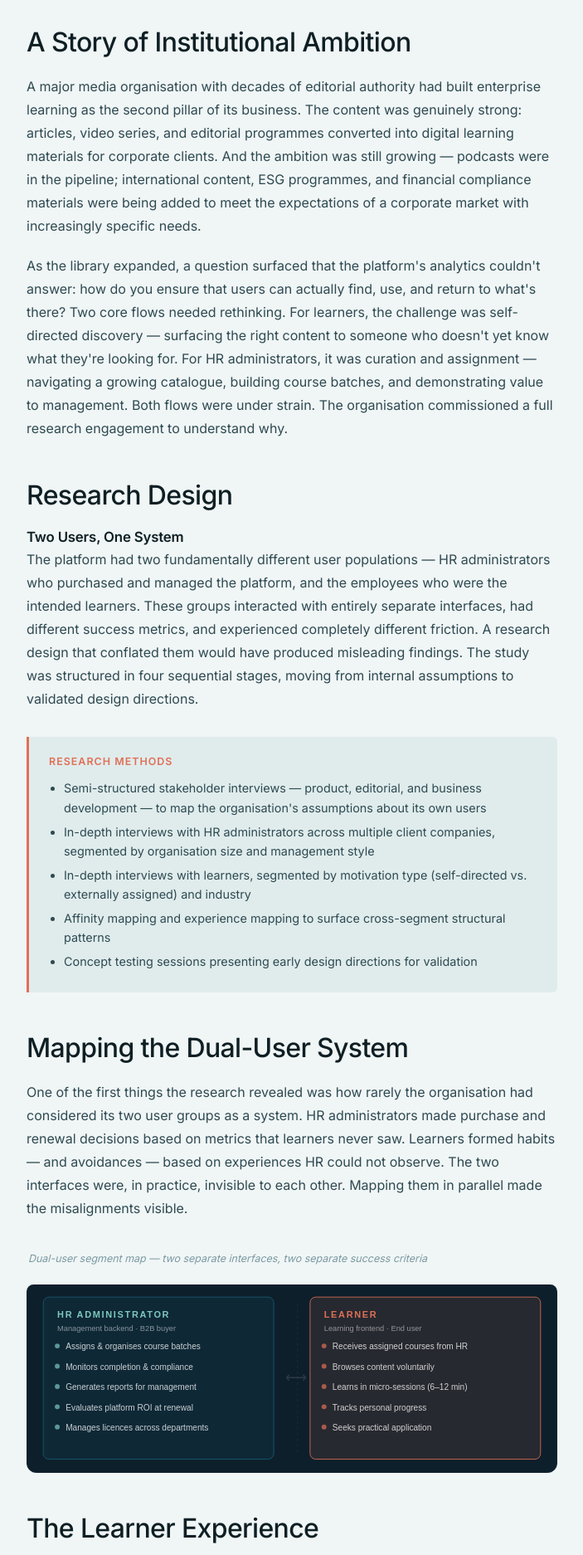
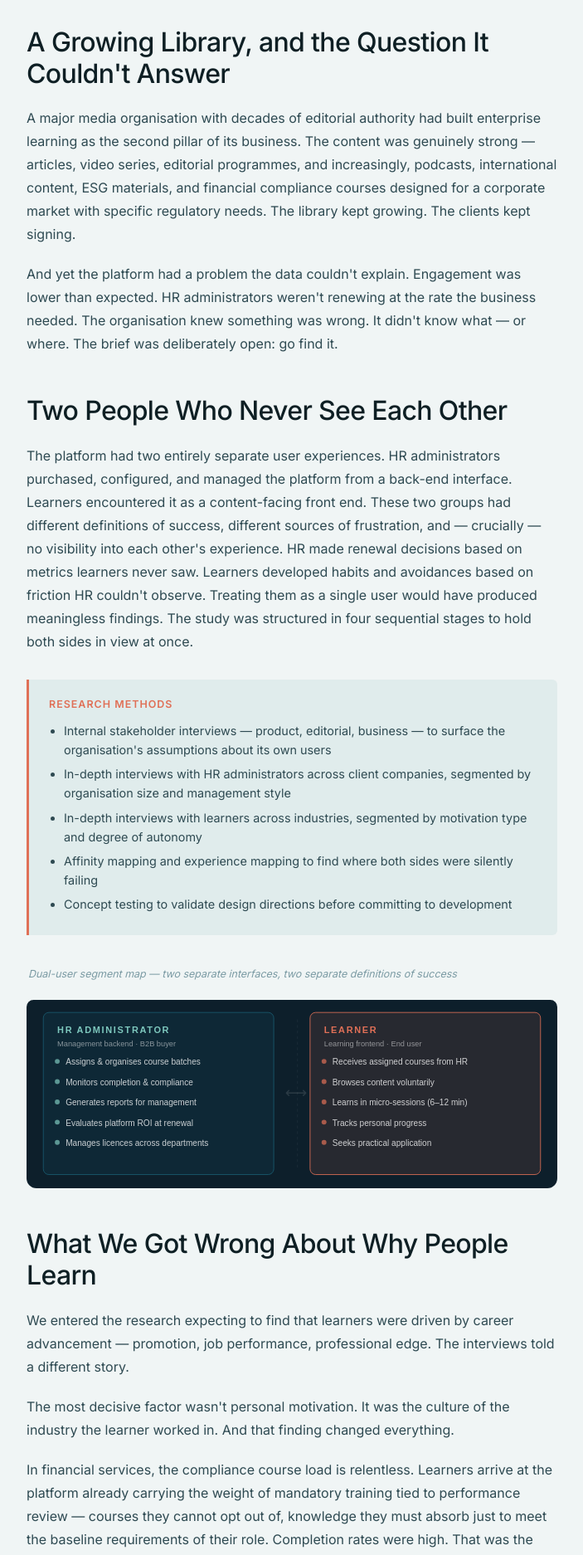
Before and after one commit to tl-sy-nl/portfolio, a React (Vite) app: page /cases/digital-learning in a window 1280 px wide. Shown: the part 920-2794 px from the top of the page at 83% size, without its empty margins (288-991 px from the left). Built offline with nearby package versions, Linux system fonts and the light colour scheme; a web font is replaced by a local one.

Commit message:
Digital Learning: rewrite toward Luxury VIP tone — social learning as core insight, exhaustion texture, no consulting headers

```diff
--- a/src/pages/cases/DigitalLearning.jsx
+++ b/src/pages/cases/DigitalLearning.jsx
@@ -414,53 +414,45 @@ export default function DigitalLearning() {
 
       {/* OVERVIEW */}
       <FadeIn>
-        <h2>A Story of Institutional Ambition</h2>
-        <p>A major media organisation with decades of editorial authority had built enterprise learning as the second pillar of its business. The content was genuinely strong: articles, video series, and editorial programmes converted into digital learning materials for corporate clients. And the ambition was still growing — podcasts were in the pipeline; international content, ESG programmes, and financial compliance materials were being added to meet the expectations of a corporate market with increasingly specific needs.</p>
-        <p>As the library expanded, a question surfaced that the platform's analytics couldn't answer: how do you ensure that users can actually find, use, and return to what's there? Two core flows needed rethinking. For learners, the challenge was self-directed discovery — surfacing the right content to someone who doesn't yet know what they're looking for. For HR administrators, it was curation and assignment — navigating a growing catalogue, building course batches, and demonstrating value to management. Both flows were under strain. The organisation commissioned a full research engagement to understand why.</p>
+        <h2>A Growing Library, and the Question It Couldn't Answer</h2>
+        <p>A major media organisation with decades of editorial authority had built enterprise learning as the second pillar of its business. The content was genuinely strong — articles, video series, editorial programmes, and increasingly, podcasts, international content, ESG materials, and financial compliance courses designed for a corporate market with specific regulatory needs. The library kept growing. The clients kept signing.</p>
+        <p>And yet the platform had a problem the data couldn't explain. Engagement was lower than expected. HR administrators weren't renewing at the rate the business needed. The organisation knew something was wrong. It didn't know what — or where. The brief was deliberately open: go find it.</p>
       </FadeIn>
 
       {/* RESEARCH DESIGN */}
       <FadeIn>
-        <h2>Research Design</h2>
-        <h3>Two Users, One System</h3>
-        <p>The platform had two fundamentally different user populations — HR administrators who purchased and managed the platform, and the employees who were the intended learners. These groups interacted with entirely separate interfaces, had different success metrics, and experienced completely different friction. A research design that conflated them would have produced misleading findings. The study was structured in four sequential stages, moving from internal assumptions to validated design directions.</p>
+        <h2>Two People Who Never See Each Other</h2>
+        <p>The platform had two entirely separate user experiences. HR administrators purchased, configured, and managed the platform from a back-end interface. Learners encountered it as a content-facing front end. These two groups had different definitions of success, different sources of frustration, and — crucially — no visibility into each other's experience. HR made renewal decisions based on metrics learners never saw. Learners developed habits and avoidances based on friction HR couldn't observe. Treating them as a single user would have produced meaningless findings. The study was structured in four sequential stages to hold both sides in view at once.</p>
       </FadeIn>
 
       <FadeIn>
         <div className="callout">
           <h4>Research Methods</h4>
           <ul>
-            <li>Semi-structured stakeholder interviews — product, editorial, and business development — to map the organisation's assumptions about its own users</li>
-            <li>In-depth interviews with HR administrators across multiple client companies, segmented by organisation size and management style</li>
-            <li>In-depth interviews with learners, segmented by motivation type (self-directed vs. externally assigned) and industry</li>
-            <li>Affinity mapping and experience mapping to surface cross-segment structural patterns</li>
-            <li>Concept testing sessions presenting early design directions for validation</li>
+            <li>Internal stakeholder interviews — product, editorial, business — to surface the organisation's assumptions about its own users</li>
+            <li>In-depth interviews with HR administrators across client companies, segmented by organisation size and management style</li>
+            <li>In-depth interviews with learners across industries, segmented by motivation type and degree of autonomy</li>
+            <li>Affinity mapping and experience mapping to find where both sides were silently failing</li>
+            <li>Concept testing to validate design directions before committing to development</li>
           </ul>
         </div>
       </FadeIn>
 
-      {/* DUAL USER */}
-      <FadeIn>
-        <h2>Mapping the Dual-User System</h2>
-        <p>One of the first things the research revealed was how rarely the organisation had considered its two user groups as a system. HR administrators made purchase and renewal decisions based on metrics that learners never saw. Learners formed habits — and avoidances — based on experiences HR could not observe. The two interfaces were, in practice, invisible to each other. Mapping them in parallel made the misalignments visible.</p>
-      </FadeIn>
-
       <FadeIn>
         <div className="diagram-block">
-          <p className="diagram-caption">Dual-user segment map — two separate interfaces, two separate success criteria</p>
+          <p className="diagram-caption">Dual-user segment map — two separate interfaces, two separate definitions of success</p>
           <DualSegmentDiagram />
         </div>
       </FadeIn>
 
       {/* LEARNER */}
       <FadeIn>
-        <h2>The Learner Experience</h2>
-        <h3>What Working Learners Actually Do</h3>
-        <p>We entered the research with a set of assumptions: that working learners are driven primarily by career advancement and job performance — and that if the content was good enough and the interface clear enough, engagement would follow. The interviews challenged both assumptions directly.</p>
-        <p>Fragmented learning was already the primary mode. Most learners accessed the platform during commuting, idle moments at the office, or lunch breaks — windows averaging six to twelve minutes. Yet the platform's architecture was built for sustained, focused sessions. Before a learner could feel any benefit, the platform had already communicated how much effort it would require. It led with burden. Value came later, if at all.</p>
-        <p>More significantly, individual motivation turned out to be less decisive than the culture of the industry the learner worked in. In financial services — where compliance course loads are heavy and employees are regularly assigned mandatory training — there was little margin for exploratory learning. Learners completed what was required because it was tied to performance review. Completion rates were high. But self-directed engagement was nearly absent: when your professional field demands constant knowledge updating just to keep pace, there is simply no bandwidth left over.</p>
-        <p>A contrasting pattern emerged among sales staff and middle managers across industries. These roles share a structural need: accumulating material for conversations across different groups. Networking, pitching, facilitating — work that draws on breadth. These learners showed the highest rates of voluntary, exploratory learning. During the COVID period, when in-person interaction disappeared, their learning activity surged — not primarily because they wanted the knowledge, but because learning had become a substitute for the social exchange they had lost.</p>
-        <p>This finding sharpened when we looked at how HR used the platform socially. The most engaged client teams were those where HR had deliberately curated courses as shared experiences — organising sessions where learners could exchange what they had learned with each other. The data confirmed something the platform had not been designed around: learning and social connection are not separable. Strip away the social dimension, and even well-motivated learners drift.</p>
+        <h2>What We Got Wrong About Why People Learn</h2>
+        <p>We entered the research expecting to find that learners were driven by career advancement — promotion, job performance, professional edge. The interviews told a different story.</p>
+        <p>The most decisive factor wasn't personal motivation. It was the culture of the industry the learner worked in. And that finding changed everything.</p>
+        <p>In financial services, the compliance course load is relentless. Learners arrive at the platform already carrying the weight of mandatory training tied to performance review — courses they cannot opt out of, knowledge they must absorb just to meet the baseline requirements of their role. Completion rates were high. That was the visible number. What was invisible was the exhaustion behind it: a kind of quiet depletion that leaves no room for curiosity, no appetite for anything beyond what is required. When your field demands that you keep pace just to stay in place, there is nothing left over for exploration.</p>
+        <p>The contrast came from sales staff and middle managers. These roles run on breadth — on having something to say to different people, in different rooms, across different conversations. Learning, for them, is a form of social preparation. They showed the highest rates of voluntary, exploratory engagement across the study. During COVID, when the face-to-face exchange those roles depend on disappeared overnight, their learning activity surged — not because they suddenly wanted knowledge for its own sake, but because learning had become the only available substitute for the human contact they had lost.</p>
+        <p>The clearest confirmation came from a pattern HR had stumbled into without fully understanding it. The most engaged client teams were those where HR had deliberately turned courses into shared events — organising sessions where learners exchanged what they'd studied, compared what they'd taken away, built on each other's thinking. Learning as conversation. The data confirmed what these HR managers had sensed intuitively: once you remove the social dimension, even motivated learners stop coming back.</p>
       </FadeIn>
 
       <FadeIn>
@@ -472,9 +464,8 @@ export default function DigitalLearning() {
 
       {/* HR LIFECYCLE */}
       <FadeIn>
-        <h2>The HR Administrator Experience</h2>
-        <h3>A Lifecycle of Accumulating Friction</h3>
-        <p>For HR administrators, the platform's friction was concentrated at two specific junctures: the initial course assignment workflow, and the mid-term reporting phase. Neither was a simple usability problem. They were structural — built into how the platform had been designed to work.</p>
+        <h2>The Cost of Operating the Platform</h2>
+        <p>For HR administrators, the frustration was more immediate. Friction concentrated at two moments: building the initial course assignment, and generating the mid-term reports that justified the platform's cost to management. Neither was a minor inconvenience.</p>
       </FadeIn>
 
       <FadeIn>
@@ -484,7 +475,7 @@ export default function DigitalLearning() {
       </FadeIn>
 
       <FadeIn>
-        <p>The investment required to operate the platform was consuming a disproportionate share of HR bandwidth — creating a perverse dynamic: the more an administrator had invested in setting up the platform, the more evidence they had accumulated that it wasn't worth the cost. Research identified three distinct HR management styles — centralised control, incentive-based, and autonomous learning — each of which experienced this friction differently, but none of which escaped it entirely.</p>
+        <p>The more an administrator invested in operating the platform, the more evidence they accumulated that the return didn't justify the effort. It was a slow erosion of belief — and it happened at exactly the moments when HR needed to be most convinced. Research identified three distinct management styles among HR administrators, each engaging with the platform differently. None of them escaped this dynamic entirely.</p>
       </FadeIn>
 
       <FadeIn>
@@ -496,43 +487,29 @@ export default function DigitalLearning() {
 
       {/* THREE GAPS */}
       <FadeIn>
-        <h2>Three Structural Gaps</h2>
-        <p>Synthesis across all interviews produced a finding that reframed the project's scope. The platform's problems were not primarily interface issues — they were misalignments between how the organisation understood its own product and how users actually experienced it. Three gaps, operating at the level of mental models, invisible to the platform's analytics.</p>
+        <h2>What the Platform Had Got Wrong</h2>
+        <p>Bringing both sides of the research together produced a finding that reframed the project entirely. The platform's problems weren't interface problems. They were three gaps between what the organisation believed about its product and what users actually experienced — invisible to analytics, operating at the level of assumption.</p>
       </FadeIn>
 
       <FadeIn>
         <div className="diagram-block">
-          <p className="diagram-caption">Three structural gaps — company assumptions vs. user reality</p>
+          <p className="diagram-caption">Three gaps between company assumption and user reality</p>
           <ThreeGapDiagram />
         </div>
       </FadeIn>
 
       <FadeIn>
-        <h3>Gap 1: Brand Perception</h3>
-        <p>The organisation understood itself as an enterprise learning platform. Learners experienced it as a general-knowledge media source. This meant users arrived with casual browsing expectations — and encountered an interface built for structured study. The mismatch wasn't occasional friction. It was permanent.</p>
-
-        <h3>Gap 2: Content Depth</h3>
-        <p>Internal stakeholders rated content quality highly. Self-directed learners seeking professional development found it insufficient — and found discovering relevant material effortful. The problem was not the content itself. It was how the catalogue was organised and how the platform set expectations about what was inside.</p>
-
-        <h3>Gap 3: The Commitment Paradox</h3>
-        <p>The platform's structured course format communicated that learning required significant commitment. For externally-assigned learners — already coming with low intrinsic motivation — this framing was enough to discourage engagement before it began. The design choices meant to signal seriousness were precisely the choices suppressing casual, exploratory use.</p>
+        <p>The organisation understood itself as an enterprise learning platform. Learners experienced it as a general-knowledge media source — and arrived with the casual browsing expectations that implied. The interface built for structured study met users who hadn't come to study. That mismatch was permanent.</p>
+        <p>Internal stakeholders rated the content highly. Self-directed learners looking for professional depth found it insufficient — and found the catalogue hard to navigate toward anything relevant. The problem wasn't quality. It was that the architecture assumed users already knew what they were looking for.</p>
+        <p>And the platform's structured course format signalled, before anything else, that learning here required commitment. For learners who hadn't chosen to be there — assigned by HR, not self-directed — that signal was enough to stop engagement before it started. The features designed to communicate quality were precisely the features suppressing casual use.</p>
       </FadeIn>
 
       {/* DESIGN DIRECTIONS */}
       <FadeIn>
-        <h2>Redesigning Around What Learners Actually Need</h2>
-        <p>The research reframed the design brief at its core. The platform had been designed around the premise that learning is a structured individual activity — something you sit down to do. The findings suggested something different: that learning, for working professionals, is woven into fragmented time, shaped by industry culture, and sustained by social connection. The design directions that emerged from concept testing were organised around two questions that the existing platform had never asked. For learners: <em>who do I want to become?</em> For HR: <em>how do I make this worth the investment?</em></p>
-
-        <div className="callout">
-          <h4>Validated Design Directions</h4>
-          <ul>
-            <li><strong>Identity-led discovery</strong> — Content pathways organised around learner roles and growth goals, not catalogue volume. Entry point: who you want to become, not what exists in the library.</li>
-            <li><strong>Knowledge as expression</strong> — Social mechanics that surface what learners have completed and what they know — making learning visible to peers and building the social accountability the research identified as the primary engine of sustained engagement.</li>
-            <li><strong>Micro-learning entry points</strong> — Short-form formats and session resumption designed for 6–12 min windows. The platform leads with value, not with commitment signals.</li>
-            <li><strong>Streamlined HR assignment</strong> — Batch assignment with template logic and permission delegation, reducing the operational load that was turning administrators into reluctant advocates.</li>
-            <li><strong>Transparent, mid-cycle reporting</strong> — Progress data available throughout the licence period, not only at billing milestones — so HR can demonstrate value before the renewal conversation begins.</li>
-          </ul>
-        </div>
+        <h2>From Delivery to Belonging</h2>
+        <p>The research reframed the design brief at its core. The platform had been built around a model of learning as a solitary, structured activity — something you sit down to complete. The findings pointed toward something different: learning, for working professionals, happens in fragments, is shaped by the culture around you, and is sustained — or abandoned — depending on whether other people are part of it.</p>
+        <p>The redesign was organised around two questions the existing platform had never asked. For learners: <em>who do I want to become?</em> Content pathways were restructured around identity and growth goals — not catalogue volume. Social mechanics were introduced to make learning visible to peers, turning individual progress into shared signal. Short-form formats and session resumption were designed for the six-to-twelve-minute windows where learning actually happened. The platform would lead with value, not with commitment.</p>
+        <p>For HR: <em>how do I make this worth the investment?</em> Batch assignment was redesigned with template logic and permission delegation to distribute the administrative load. Reporting was made available throughout the licence period — not only at billing milestones — so administrators could demonstrate value before the renewal conversation, not after.</p>
       </FadeIn>
 
       <FadeIn>
@@ -543,7 +520,7 @@ export default function DigitalLearning() {
       </FadeIn>
 
       <FadeIn>
-        <p>The most durable outcome of this research was a reframing of what the platform was actually for. Not a library people visit. A space people return to — because it reflects who they are becoming, and because others can see that too.</p>
+        <p>The most durable outcome wasn't a feature list. It was a reframing of what the platform was actually for. Not a library people visit when they need something. A place people return to — because it reflects who they are becoming, and because others are becoming alongside them.</p>
       </FadeIn>
 
       <FadeIn>
```
